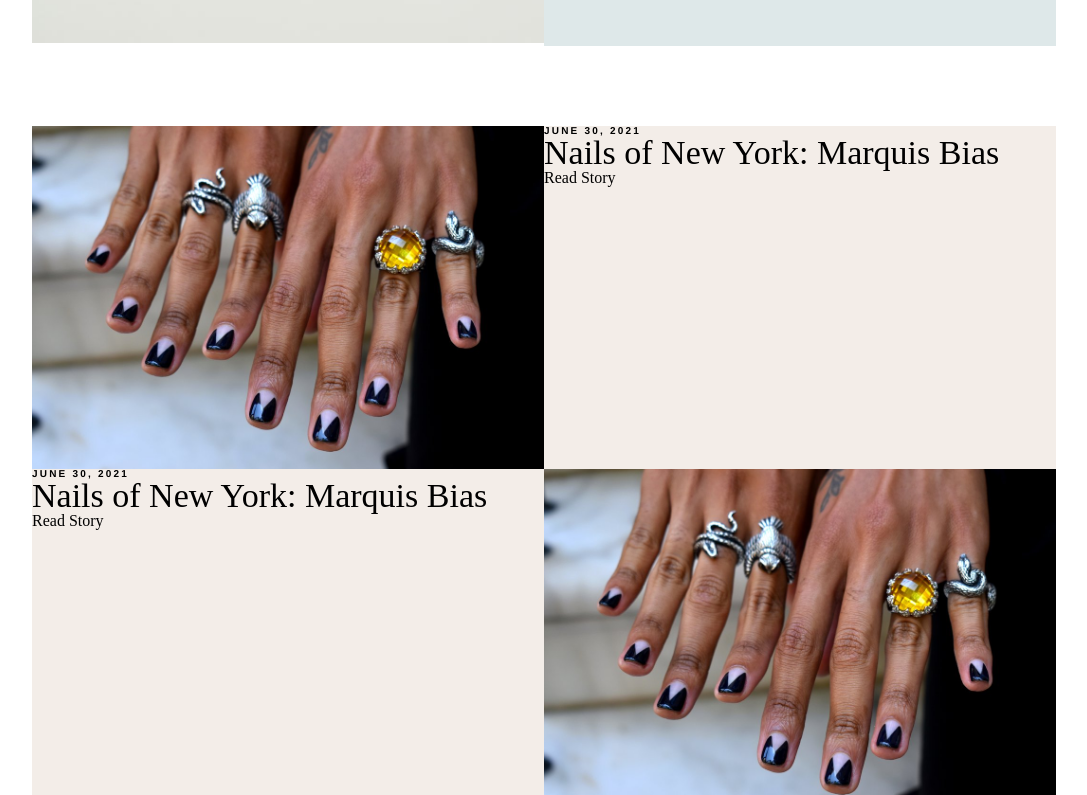
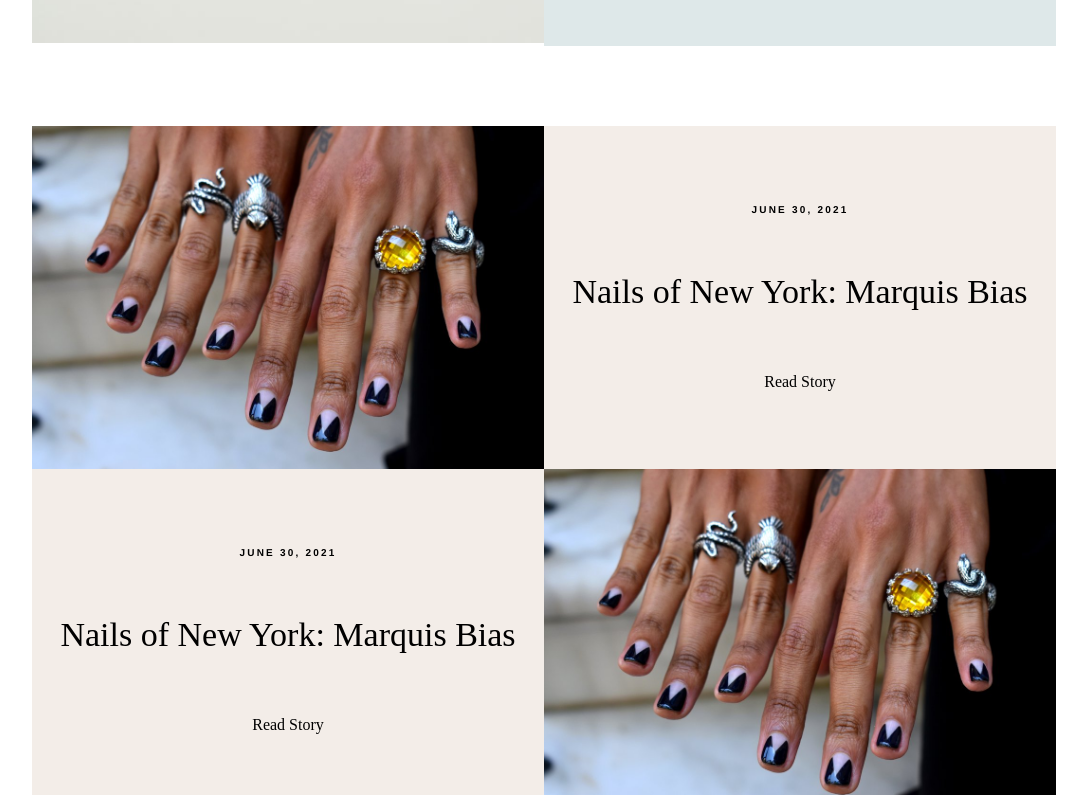
Before and after one commit to kizarrd/csslayout_paint-box, a website: page index.html in a window 1280 px wide. Shown: the part 2560-3355 px from the top of the page, without its empty margins (96-1183 px from the left). Drawn offline with nearby package versions, Linux system fonts and the light colour scheme; files that its build step writes are made by us from their sources.

Commit message:
working on grid

```diff
--- a/src/scss/_stories.scss
+++ b/src/scss/_stories.scss
@@ -17,6 +17,16 @@
 
     .stories-content {
         background-color: #F3EDE8;
+        display: flex;
+        flex-direction: column;
+        align-items: center;
+        justify-content: center;
+        h4 {
+            margin-bottom: 60px;
+        }
+        p {
+            margin-bottom: 65px;
+        }
     }
 
 
```
